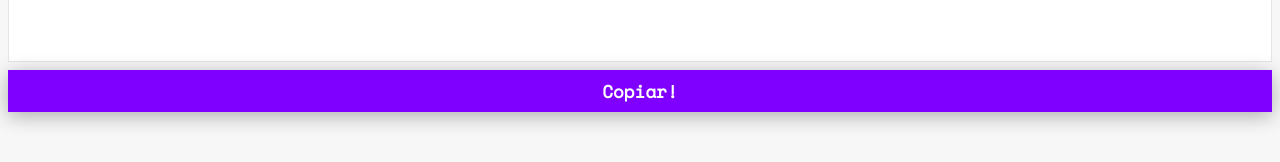
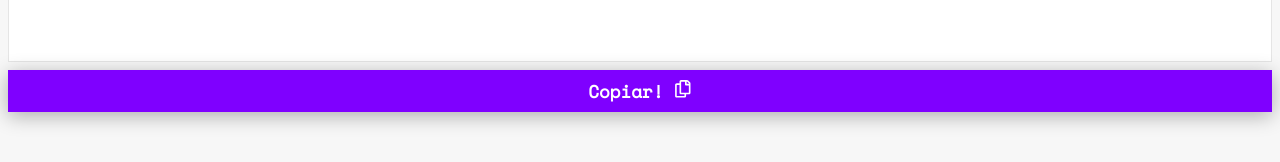
Before and after one commit to allanqueiroz02/random-bullsht, a React (Vite) app: page / in a window 1280 px wide. Shown: the part 330-492 px from the top of the page. Built offline with nearby package versions, Linux system fonts and the light colour scheme.

Commit message:
feat: added react-icons

```diff
--- a/package.json
+++ b/package.json
@@ -22,6 +22,7 @@
     "eslint-plugin-react-hooks": "^5.2.0",
     "eslint-plugin-react-refresh": "^0.4.20",
     "globals": "^16.2.0",
+    "react-icons": "^5.5.0",
     "typescript": "~5.8.3",
     "typescript-eslint": "^8.34.1",
     "vite": "^7.0.0"
--- a/src/pages/EmAsteriscos/EmAsteriscos.tsx
+++ b/src/pages/EmAsteriscos/EmAsteriscos.tsx
@@ -1,4 +1,5 @@
 import { useState, type ChangeEvent, useRef, useEffect } from "react";
+import { FaRegCopy } from "react-icons/fa";
 
 import "./styles.css";
 
@@ -67,7 +68,9 @@ export const EmAsteriscos = () => {
       <div className="container-informacao">{convertedValue}</div>
 
       <div className="container-copiar-btn">
-        <button onClick={handleClickCopy}>Copiar!</button>
+        <button onClick={handleClickCopy}>
+          Copiar! <FaRegCopy />
+        </button>
       </div>
     </div>
   );
```
Also changed, not shown: 1 other file (tests, documents, lock files or other folders).
